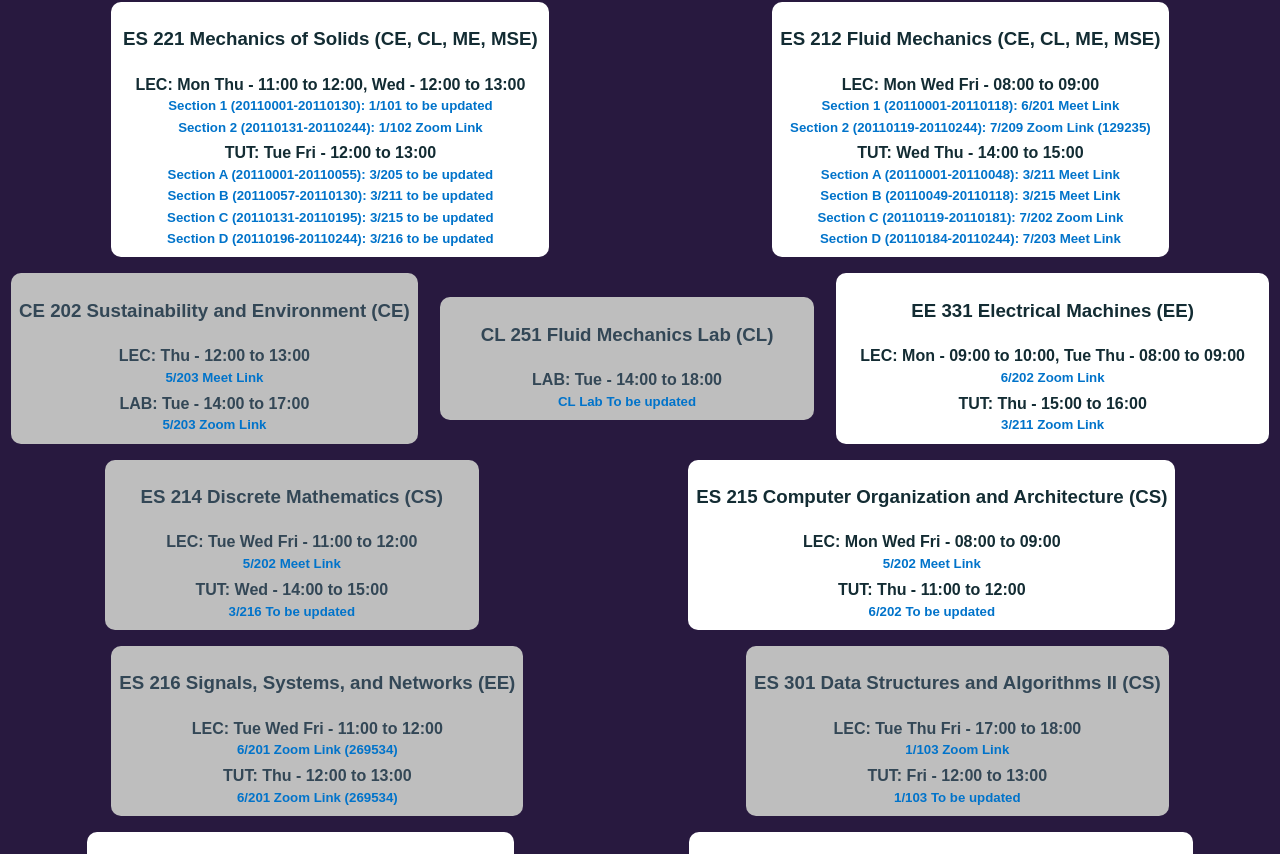
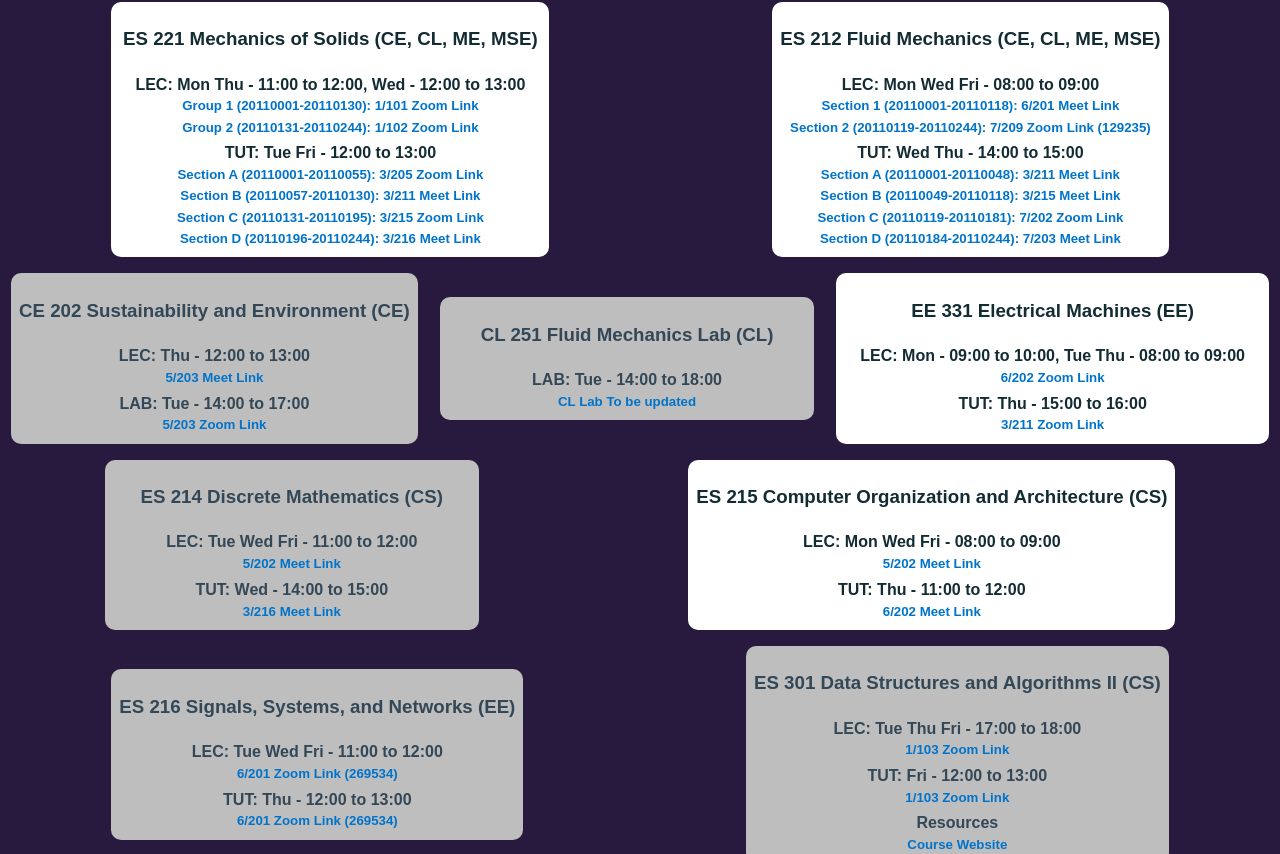
Before and after one commit to mk-mukul/btech20-iitgn, a React (Create React App) app: page / in a window 1280 px wide. Shown: the part 426-1280 px from the top of the page. Built offline with nearby package versions, Linux system fonts and the light colour scheme; no server answers.

Commit message:
update data

```diff
--- a/src/containers/btech20/data.js
+++ b/src/containers/btech20/data.js
@@ -113,11 +113,11 @@ export const data = [
                 "time": "LEC: Mon Thu - 11:00 to 12:00, Wed - 12:00 to 13:00",
                 "section": [
                   {
-                      "section": "Section 1 (20110001-20110130): 1/101 to be updated",
-                      // "link": "https://iitgn-ac-in.zoom.us/j/96526389474?pwd=bUNtSTZRajRjL0F5QXQxN0M1TGVnUT09"
+                      "section": "Group 1 (20110001-20110130): 1/101 Zoom Link",
+                      "link": "https://iitgn-ac-in.zoom.us/j/95189346861?pwd=UGp0N1BDV0RSL2VmZCt1aDNONUlnUT09"
                   },
                   {
-                      "section": "Section 2 (20110131-20110244): 1/102 Zoom Link",
+                      "section": "Group 2 (20110131-20110244): 1/102 Zoom Link",
                       "link": "https://iitgn-ac-in.zoom.us/j/95536413407?pwd=dklCdDZhUTB6cDJ5K3diZTJ4YUkxdz09"
                   }
                 ]
@@ -126,20 +126,20 @@ export const data = [
                 "time": "TUT: Tue Fri - 12:00 to 13:00",
                 "section": [
                     {
-                        "section": "Section A (20110001-20110055): 3/205 to be updated",
-                        // "link": "https://lms.iitgn.ac.in/login/index.php"
+                        "section": "Section A (20110001-20110055): 3/205 Zoom Link",
+                        "link": "https://iitgn-ac-in.zoom.us/j/95189346861?pwd=UGp0N1BDV0RSL2VmZCt1aDNONUlnUT09"
                     },
                     {
-                        "section": "Section B (20110057-20110130): 3/211 to be updated",
-                        // "link": "https://lms.iitgn.ac.in/login/index.php"
+                        "section": "Section B (20110057-20110130): 3/211 Meet Link",
+                        "link": "https://meet.google.com/hbh-rmbs-gpq"
                     },
                     {
-                        "section": "Section C (20110131-20110195): 3/215 to be updated",
-                        // "link": "https://lms.iitgn.ac.in/login/index.php"
+                        "section": "Section C (20110131-20110195): 3/215 Zoom Link",
+                        "link": "https://iitgn-ac-in.zoom.us/j/95536413407?pwd=dklCdDZhUTB6cDJ5K3diZTJ4YUkxdz09"
                     },
                     {
-                        "section": "Section D (20110196-20110244): 3/216 to be updated",
-                        // "link": "https://lms.iitgn.ac.in/login/index.php"
+                        "section": "Section D (20110196-20110244): 3/216 Meet Link",
+                        "link": "https://meet.google.com/vtz-sjrr-deo"
                     }
                 ]
             }
@@ -260,8 +260,8 @@ export const data = [
                 "time": "TUT: Wed - 14:00 to 15:00",
                 "section": [
                     {
-                        "section": "3/216 To be updated",
-                        // "link": "https://meet.google.com/sai-edkz-sim"
+                        "section": "3/216 Meet Link",
+                        "link": "https://meet.google.com/sai-edkz-sim"
                     }
                 ]
             }
@@ -283,8 +283,8 @@ export const data = [
                 "time": "TUT: Thu - 11:00 to 12:00",
                 "section": [
                     {
-                        "section": "6/202 To be updated",
-                      //   "link": "https://meet.google.com/kiv-ycxo-hah"
+                        "section": "6/202 Meet Link",
+                        "link": "https://meet.google.com/nhy-ydcm-ird"
                     }
                 ]
             }
@@ -329,8 +329,17 @@ export const data = [
                 "time": "TUT: Fri - 12:00 to 13:00",
                 "section": [
                     {
-                        "section": "1/103 To be updated",
-                      //   "link": "https://iitgn-ac-in.zoom.us/j/95585754594?pwd=TlRmYlJZanNZVml4UVkyR3JRcVhCQT09"
+                        "section": "1/103 Zoom Link",
+                        "link": "https://iitgn-ac-in.zoom.us/j/94859676914"
+                    }
+                ]
+            },
+            {
+                "time": "Resources",
+                "section": [
+                    {
+                        "section": "Course Website",
+                        "link": "https://bkomarath.rbgo.in/teaching/2022/es301.html"
                     }
                 ]
             }
@@ -352,8 +361,8 @@ export const data = [
                 "time": "LAB: Mon Thu - 16:00 to 18:00, Fri - 15:30 to 18:00",
                 "section": [
                     {
-                        "section": "MSE Lab To be updated",
-                        // "link": "https://iitgn-ac-in.zoom.us/j/92662820335?pwd=Q3ZtZjk4U3JtL1JsZVV5c0pGRmhXZz09"
+                        "section": "MSE Lab Zoom Link",
+                        "link": "https://iitgn-ac-in.zoom.us/j/92662820335?pwd=Q3ZtZjk4U3JtL1JsZVV5c0pGRmhXZz09"
                     }
                 ]
             }
@@ -375,8 +384,8 @@ export const data = [
                 "time": "TUT: Wed - 15:00 to 16:00",
                 "section": [
                     {
-                        "section": "7/102 To be updated",
-                        // "link": "https://iitgn-ac-in.zoom.us/j/95204496900?pwd=aTAzQkVIWkpSSE9QUXhieWdZdG0ydz09"
+                        "section": "7/102 Zoom Link",
+                        "link": "https://iitgn-ac-in.zoom.us/j/95204496900?pwd=aTAzQkVIWkpSSE9QUXhieWdZdG0ydz09"
                     }
                 ]
             }
```
